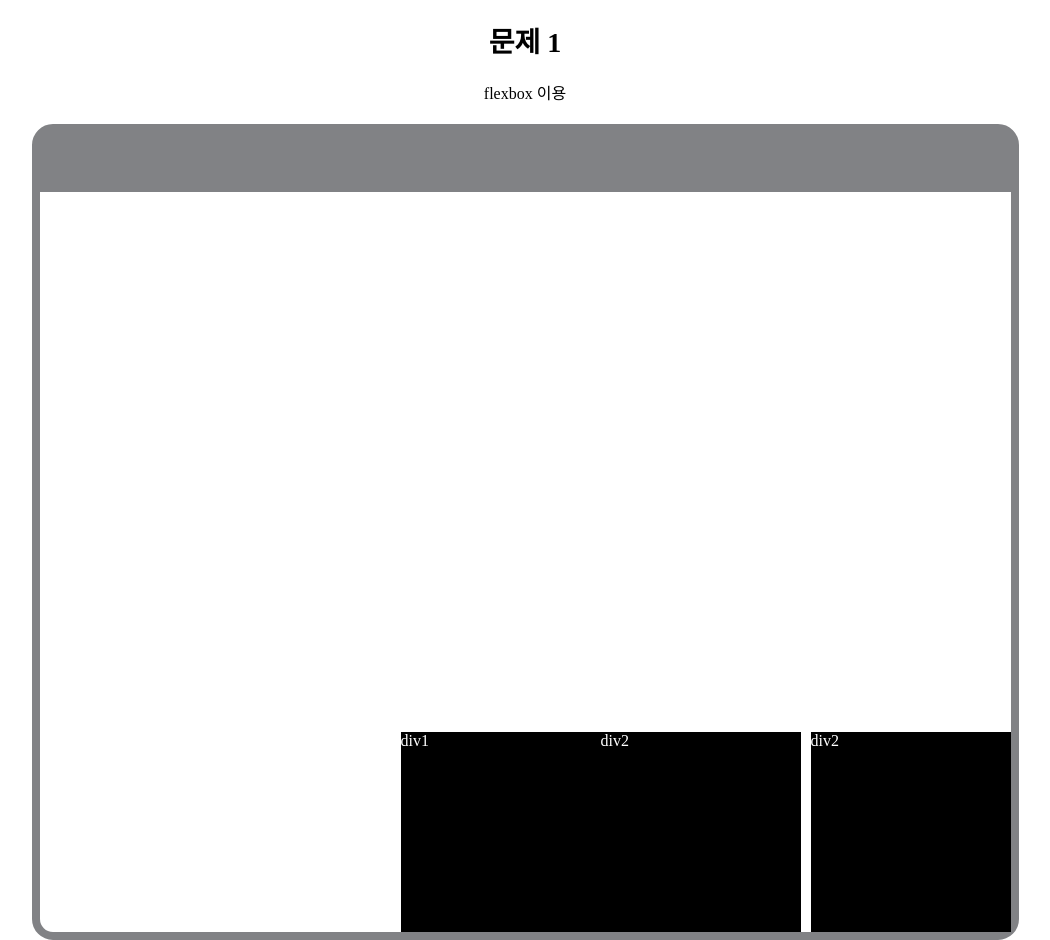
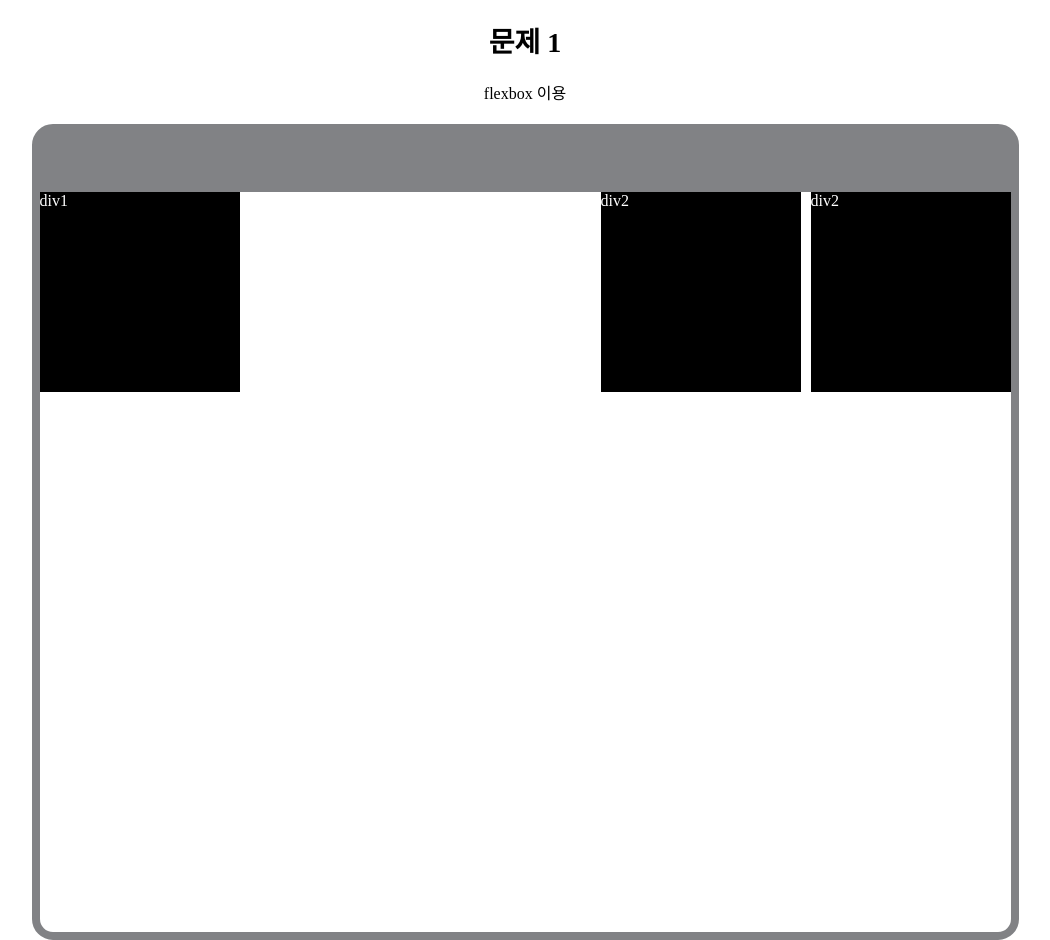
Before and after one commit to jaylineweb/flexpositionproject, a plain HTML site: page index.html in a window 1280 px wide. Shown: the top 940 px of the page, without its empty margins (115-1165 px from the left). Drawn offline with Linux system fonts and the light colour scheme.

Commit message:
Add files via upload

```diff
--- a/index.html
+++ b/index.html
@@ -11,7 +11,7 @@
     <p>flexbox 이용</p>
     <div class="flex_wrap">
         <div class="upper_box"></div>
-        <div class="flex">
+        <div class="flex flex1">
             <div class="flex_con box1">
                 <div class="div">
                     div1
```
